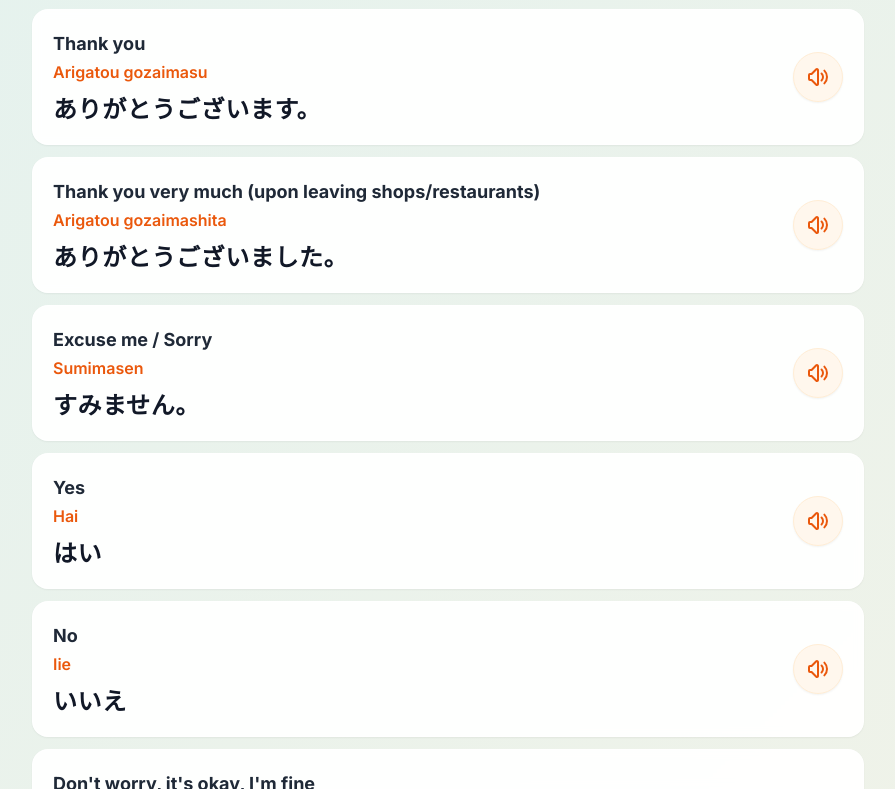
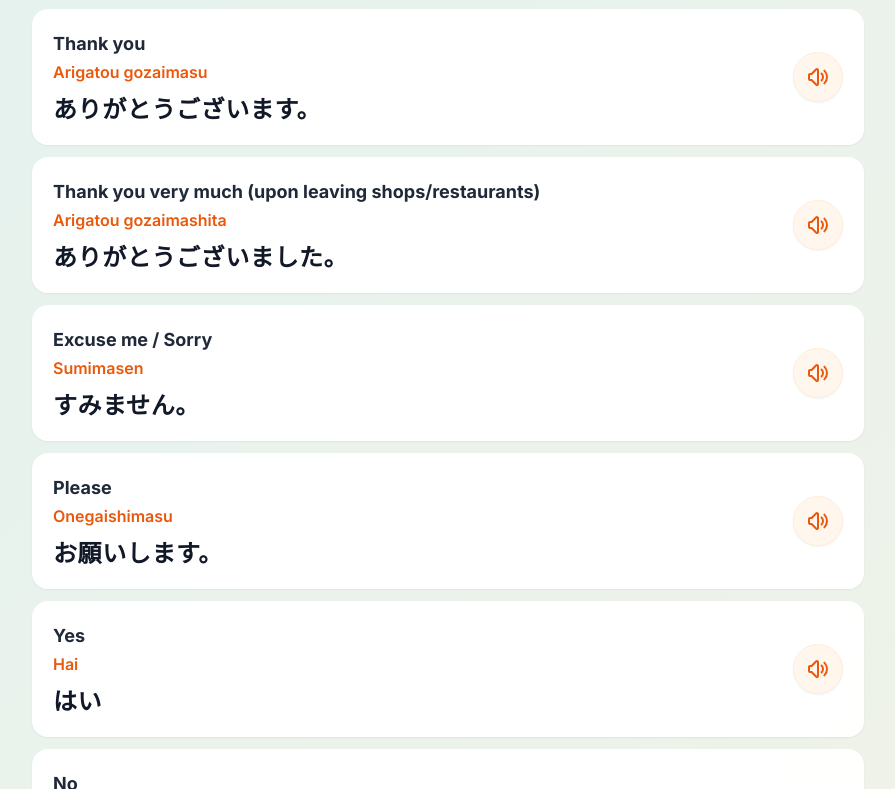
Before and after one commit to martinglackin-tech/Japan, a plain HTML site: page index.html in a window 1280 px wide. Shown: the part 928-1717 px from the top of the page, without its empty margins (192-1087 px from the left). Drawn offline with nearby package versions, Linux system fonts and the light colour scheme; a web font is replaced by a local one.

Commit message:
Add 'Please' greeting to the greetings list

```diff
--- a/index.html
+++ b/index.html
@@ -182,6 +182,7 @@
             { id: 4, category: "greetings", english: "Thank you", romaji: "Arigatou gozaimasu", japanese: "ありがとうございます。" },
             { id: 5, category: "greetings", english: "Thank you very much (upon leaving shops/restaurants)", romaji: "Arigatou gozaimashita", japanese: "ありがとうございました。" },
             { id: 6, category: "greetings", english: "Excuse me / Sorry", romaji: "Sumimasen", japanese: "すみません。" },
+            { id: 7, category: "greetings", english: "Please", romaji: "Onegaishimasu", japanese: "お願いします。" },
             { id: 8, category: "greetings", english: "Yes", romaji: "Hai", japanese: "はい" },
             { id: 9, category: "greetings", english: "No", romaji: "Iie", japanese: "いいえ" },
             { id: 10, category: "greetings", english: "Don't worry, it's okay, I'm fine", romaji: "Daijoubu", japanese: "大丈夫。" },
@@ -215,6 +216,7 @@
             { id: 102, category: "greetings", english: "Good morning", romaji: "Ohayou", japanese: "おはよう" },
             { id: 103, category: "greetings", english: "Good evening", romaji: "Konbanwa", japanese: "こんばんは" },
             { id: 104, category: "greetings", english: "Thank you", romaji: "Arigatou", japanese: "ありがとう" },
+            { id: 127, category: "greetings", english: "Please", romaji: "Onegaishimasu", japanese: "お願いします" },
             { id: 105, category: "greetings", english: "Yes", romaji: "Hai", japanese: "はい" },
             { id: 106, category: "greetings", english: "No", romaji: "Iie", japanese: "いいえ" },
             { id: 107, category: "greetings", english: "Okay / Fine", romaji: "Daijoubu", japanese: "大丈夫" },
```
